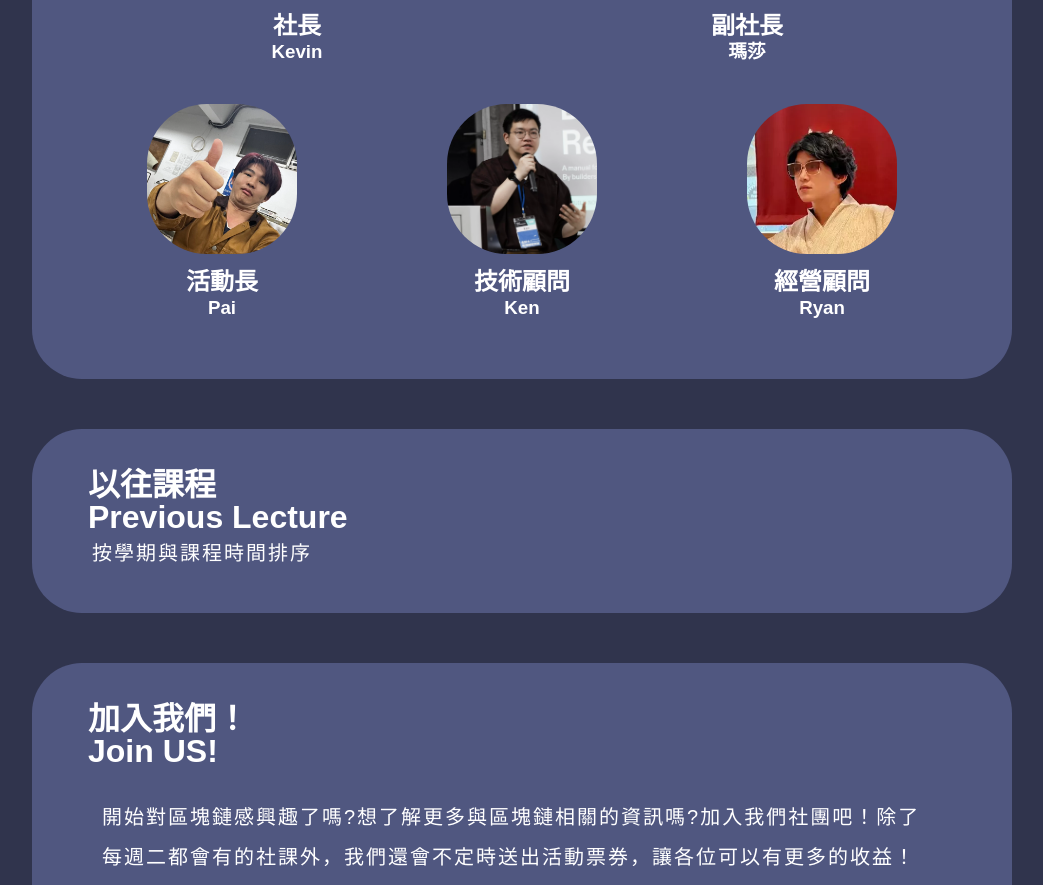
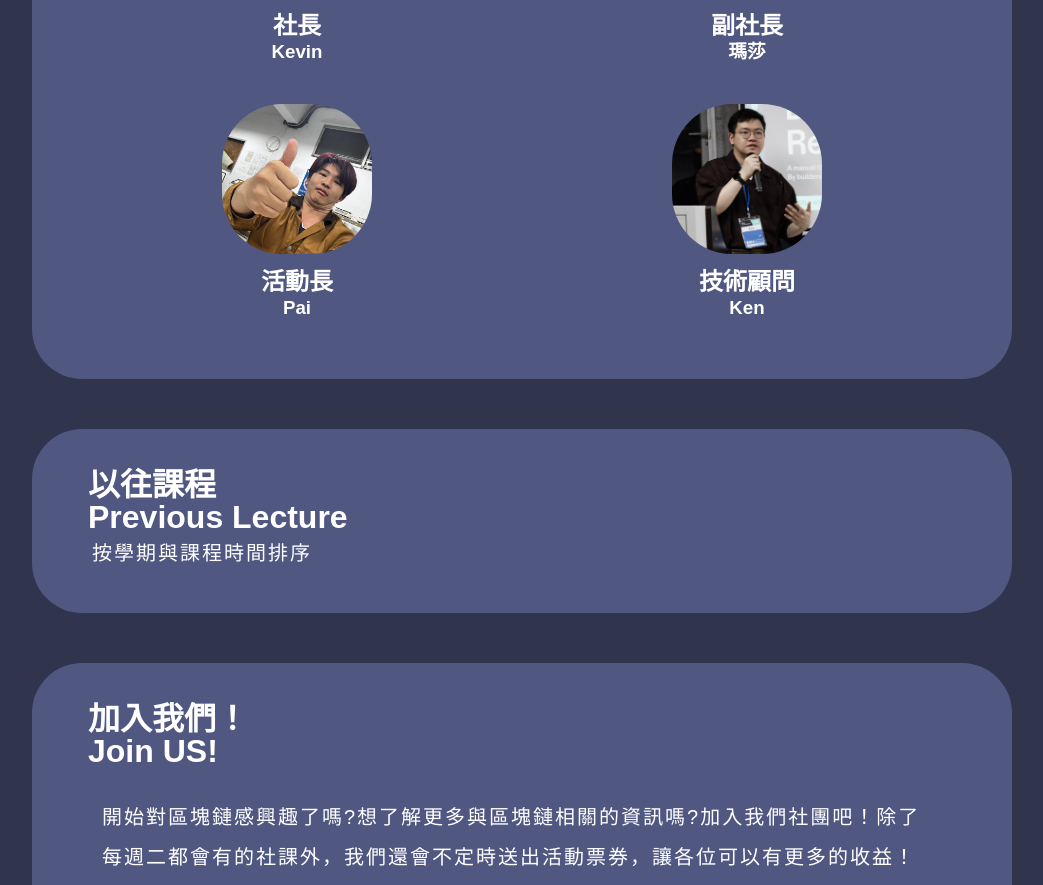
Before and after one commit to ntut-blockchain-club/website, a React (Create React App) app: page / in a window 1280 px wide. Shown: the part 2538-3423 px from the top of the page, without its empty margins (118-1161 px from the left). Built offline with nearby package versions, Linux system fonts and the light colour scheme; a web font is replaced by a local one.

Commit message:
remove crew member

```diff
--- a/src/pages/crew_intro/index.js
+++ b/src/pages/crew_intro/index.js
@@ -33,12 +33,6 @@ function Crew_intro() {
             name="Ken"
             // discription="北科大 資訊與財金管理系"
           />
-          <MemberCard
-            imgName="ryan"
-            title="經營顧問"
-            name="Ryan"
-            // discription="台科大 資訊工程系"
-          />
         </div>
       </div>
     </div>
```
